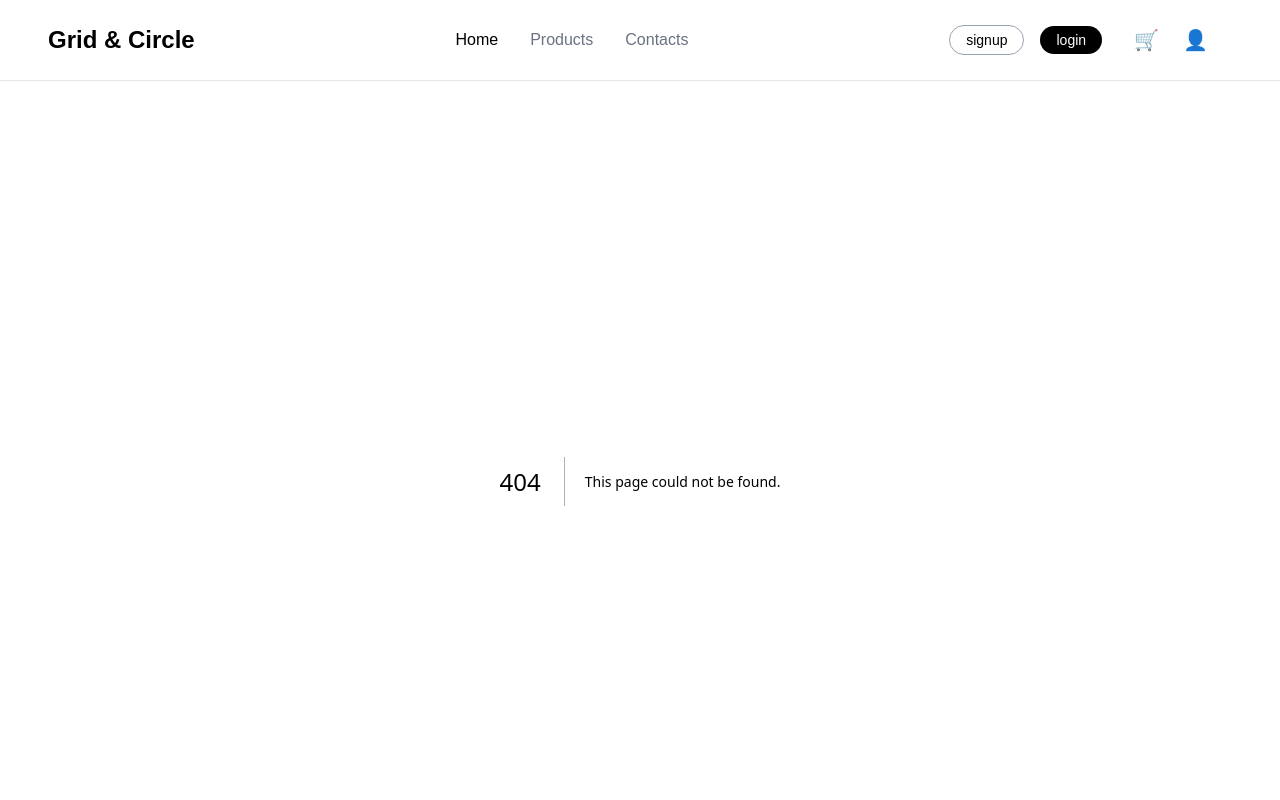
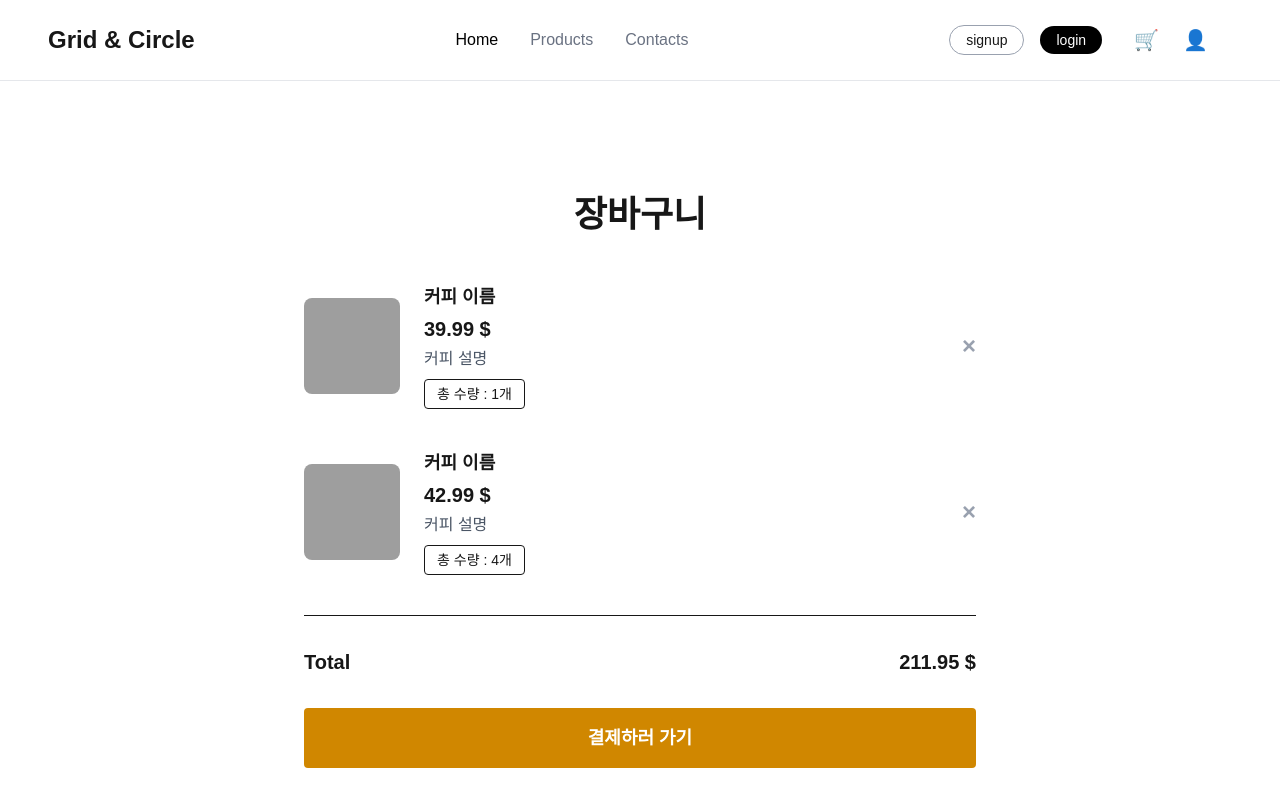
Before and after one commit to prgrms-be-devcourse/NBE6-8-1-Children, a Next.js app in the folder frontend/: page /grid/shoppingbasket/1 in a window 1280 px wide. Before the commit this address had no page. Shown: the top 800 px of the page. Built offline with nearby package versions, Linux system fonts and the light colour scheme; grey boxes are pictures that could not be loaded.

Commit message:
장바구니 임시 페이지 생성, 제품 상세에서 장바구니 담기 기능 구현

```diff
--- a/frontend/src/app/grid/products/[id]/page.tsx
+++ b/frontend/src/app/grid/products/[id]/page.tsx
@@ -50,6 +50,7 @@ export default function Page({ params }: { params: Promise<{ id: string }> }) {
   const { id: idStr } = use(params);
   const id = parseInt(idStr);
   const productState = useProduct(id);
+  const memberId = 1 // 임시
 
   return (
     <>
--- /dev/null
+++ b/frontend/src/app/grid/shoppingbasket/[id]/page.tsx
@@ -0,0 +1,59 @@
+"use client";
+import { useParams } from "next/navigation";
+
+export default function ShoppingBasketPage() {
+  const params = useParams();
+  const memberId = params.id; // URL의 [id] 파라미터 (임시로 멤버ID)
+
+  // 임시 장바구니 데이터 (실제론 fetch로 받아와야 함)
+  const basket = [
+    {
+      id: 1,
+      name: "커피 이름",
+      price: 39.99,
+      image: "https://images.unsplash.com/photo-1504674900247-0877df9cc836?auto=format&fit=crop&w=400&q=80",
+      description: "커피 설명",
+      quantity: 1,
+    },
+    {
+      id: 2,
+      name: "커피 이름",
+      price: 42.99,
+      image: "https://images.unsplash.com/photo-1504674900247-0877df9cc836?auto=format&fit=crop&w=400&q=80",
+      description: "커피 설명",
+      quantity: 4,
+    },
+  ];
+
+  const total = basket.reduce((sum, item) => sum + item.price * item.quantity, 0);
+
+  return (
+    <div className="min-h-screen  bg-white flex flex-col items-center justify-center">
+      <h1 className="text-4xl font-bold mb-12">장바구니</h1>
+      <div className="w-full max-w-2xl">
+        {basket.map((item) => (
+          <div key={item.id} className="flex items-center justify-between mb-10">
+            <div className="flex items-center gap-6">
+              <img src={item.image} alt={item.name} className="w-24 h-24 rounded-lg object-cover" />
+              <div>
+                <div className="text-lg font-semibold mb-1">{item.name}</div>
+                <div className="text-xl font-bold mb-1">{item.price.toFixed(2)} $</div>
+                <div className="text-gray-600 mb-2">{item.description}</div>
+                <div className="border px-3 py-1 rounded text-sm inline-block">총 수량 : {item.quantity}개</div>
+              </div>
+            </div>
+            <button className="text-2xl text-gray-400 hover:text-black font-bold">×</button>
+          </div>
+        ))}
+        <hr className="my-8" />
+        <div className="flex justify-between items-center text-xl font-bold mb-8">
+          <span>Total</span>
+          <span>{total.toFixed(2)} $</span>
+        </div>
+        <button className="w-full py-4 bg-yellow-600 hover:bg-yellow-700 text-white text-lg font-bold rounded transition">
+          결제하러 가기
+        </button>
+      </div>
+    </div>
+  );
+}
```
